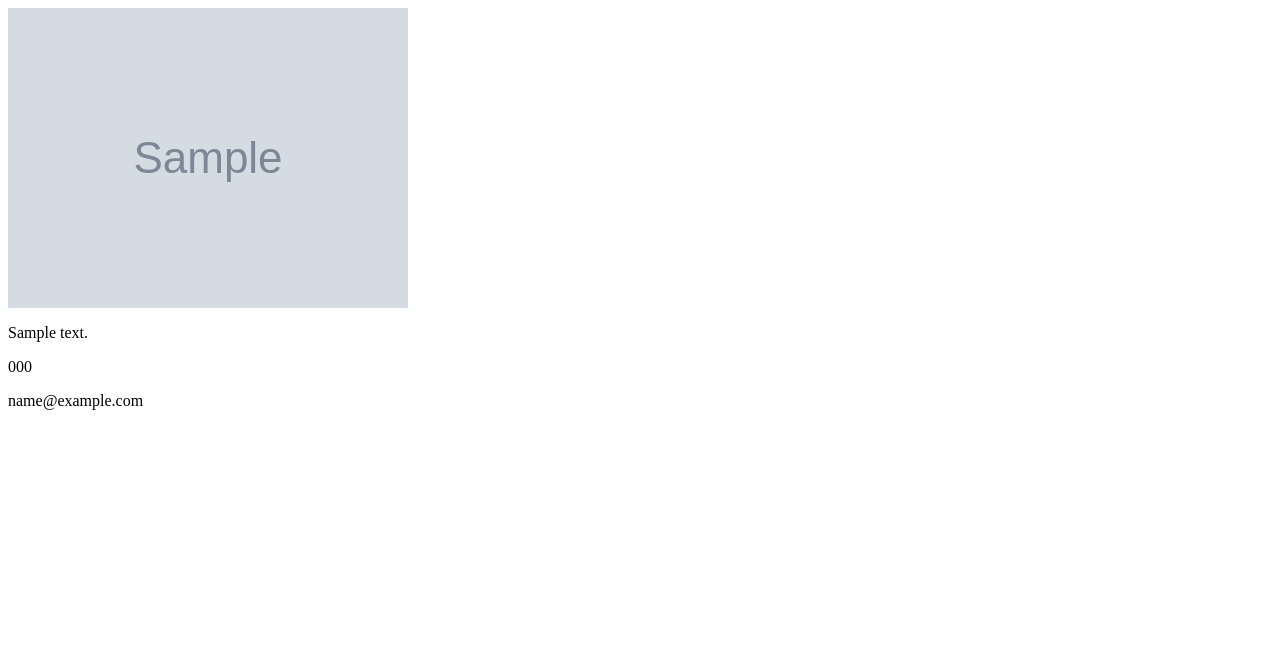
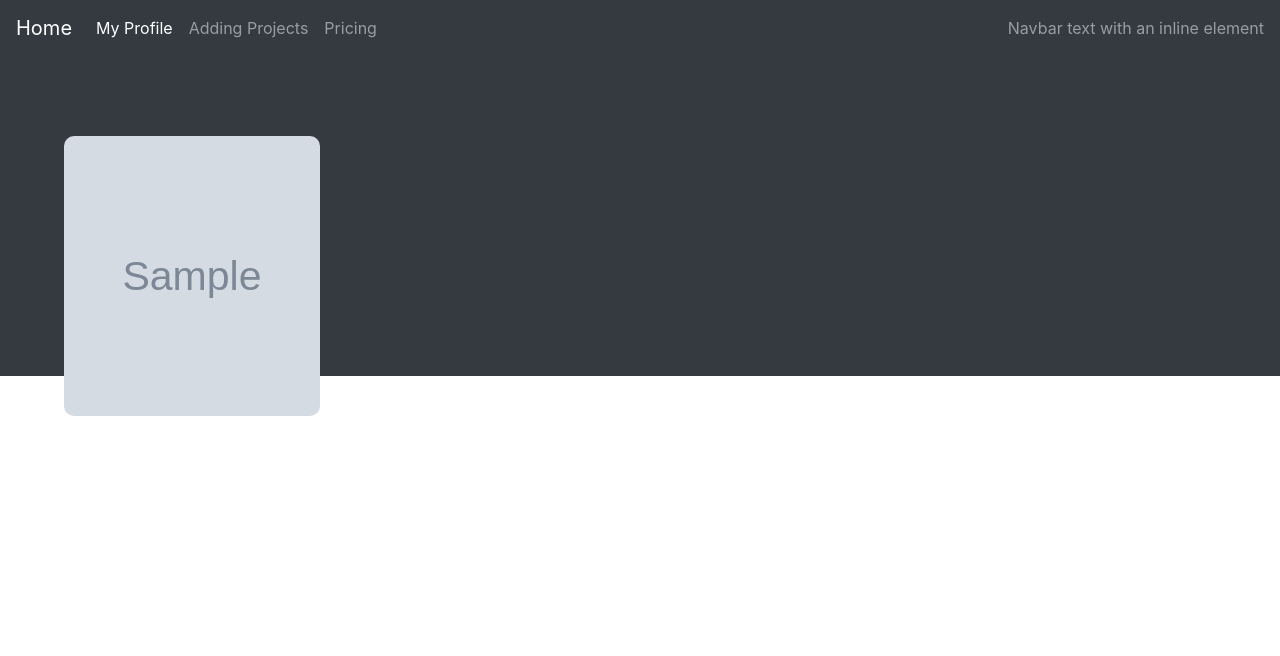
Before and after one commit to dancan-sandys/awwards, a Django app: template awward/templates/profile/home.html in a window 1280 px wide. Shown: the top 656 px of the page. Run offline with Django 3.2, Linux system fonts and the light colour scheme; the template is opened without the code that fills it: values that come from a table or form of the project are taken from there, others are empty; tables that the repository leaves empty hold one stand-in row (values such as "Sample post"); grey boxes marked "Sample" are stand-in pictures; some libraries are stand-ins or nearby versions.

Commit message:
add the profile pic to the profile page

```diff
--- /dev/null
+++ b/awward/static/css/profile.css
@@ -0,0 +1,12 @@
+.profilepic{
+    width: 20%;
+    height: 35vh;
+    position: relative;
+    bottom: 30vh;
+    left: 5%;
+    border-radius: 10px;
+}
+.profile{
+
+    height: 40vh;
+}
--- a/awward/templates/base.html
+++ b/awward/templates/base.html
@@ -10,6 +10,10 @@
     <link rel="stylesheet" href="../static/css/bootstrap.css">
 
     {%endblock%}
+    {%block nav%}
+    {%include 'navbar.html'%}
+    {%endblock%}
+
     {%block content%}
 
     {%endblock%}
--- /dev/null
+++ b/awward/templates/navbar.html
@@ -0,0 +1,22 @@
+<nav class="navbar navbar-expand-lg navbar-dark bg-dark">
+    <a class="navbar-brand" href="{% url 'home'%}">Home</a>
+    <button class="navbar-toggler" type="button" data-toggle="collapse" data-target="#navbarText" aria-controls="navbarText" aria-expanded="false" aria-label="Toggle navigation">
+      <span class="navbar-toggler-icon"></span>
+    </button>
+    <div class="collapse navbar-collapse" id="navbarText">
+      <ul class="navbar-nav mr-auto">
+        <li class="nav-item active">
+          <a class="nav-link" href="{% url 'profilepage'%}">My Profile <span class="sr-only">(current)</span></a>
+        </li>
+        <li class="nav-item">
+          <a class="nav-link" href="#">Adding Projects</a>
+        </li>
+        <li class="nav-item">
+          <a class="nav-link" href="#">Pricing</a>
+        </li>
+      </ul>
+      <span class="navbar-text">
+        Navbar text with an inline element
+      </span>
+    </div>
+  </nav>
--- a/awward/templates/profile/home.html
+++ b/awward/templates/profile/home.html
@@ -1,4 +1,20 @@
-<img src="{{profile.profilepic}}" alt="profile pic">
+{%extends 'base.html'%}
+
+
+{%block content%}
+{%block styles%}
+{{block.super}}
+<link rel="stylesheet" href="../../static/css/bootstrap.css">
+<link rel="stylesheet" href="../../static/css/profile.css">
+
+{%endblock%}
+<div class="profile bg-dark">
+
+</div>
+
+<img class="img img-fluid profilepic" src="{{profile.profilepic.url}}" alt="profile pic">
 <p>{{profile.bio}}</p>
 <p>{{profile.Phone}}</p>
 <p>{{profile.email}}</p>
+
+{%endblock%}
```
Also changed, not shown: 2 other files.
